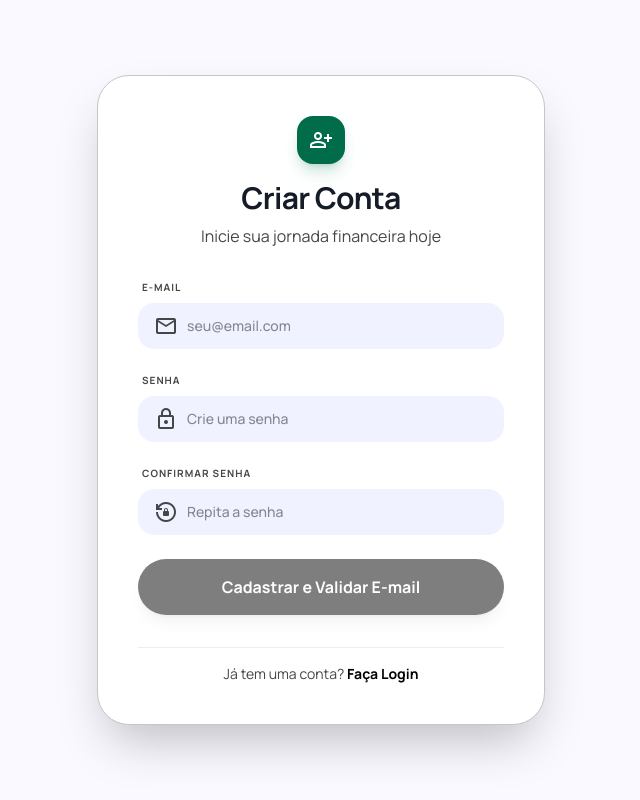
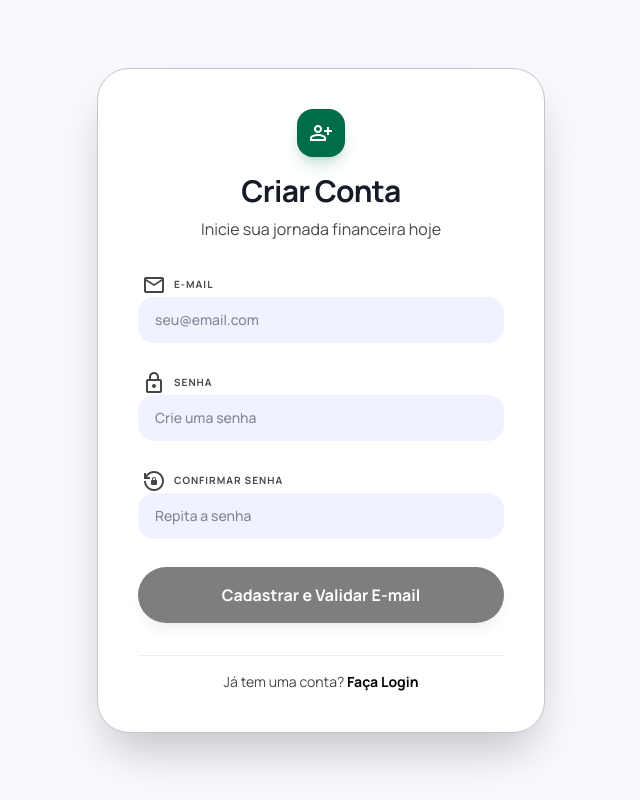
Before and after one commit to raf-henry/Sistema-de-Gerenciamento-de-Pedidos, an Angular app: page /register in a window 1280 px wide. Shown: the whole page, without its empty margins (319-959 px from the left). Built offline with nearby package versions, Linux system fonts and the light colour scheme.

Commit message:
style: movendo icones para fora dos inputs e adicionando margem de 4px

```diff
--- a/src/app/components/configuracoes/configuracoes.html
+++ b/src/app/components/configuracoes/configuracoes.html
@@ -135,17 +135,17 @@
             <form class="space-y-3 flex-1 flex flex-col">
               <div>
                 <label class="block text-sm font-semibold text-on-surface mb-2" for="current-password">Senha Atual</label>
-                <input class="w-full h-12 px-4 rounded-full border border-outline-variant bg-surface focus:border-primary focus:ring-1 focus:ring-primary outline-none transition-colors text-base text-on-surface placeholder-on-surface-variant/50"
+                <input class="w-full h-12 px-4 mb-1 rounded-full border border-outline-variant bg-surface focus:border-primary focus:ring-1 focus:ring-primary outline-none transition-colors text-base text-on-surface placeholder-on-surface-variant/50"
                        id="current-password" placeholder="••••••••" type="password" [(ngModel)]="currentPasswordForPw" name="currentPasswordForPw"/>
               </div>
               <div>
                 <label class="block text-sm font-semibold text-on-surface mb-2" for="new-password">Nova Senha</label>
-                <input class="w-full h-12 px-4 rounded-full border border-outline-variant bg-surface focus:border-primary focus:ring-1 focus:ring-primary outline-none transition-colors text-base text-on-surface placeholder-on-surface-variant/50"
+                <input class="w-full h-12 px-4 mb-1 rounded-full border border-outline-variant bg-surface focus:border-primary focus:ring-1 focus:ring-primary outline-none transition-colors text-base text-on-surface placeholder-on-surface-variant/50"
                        id="new-password" placeholder="Nova senha segura" type="password" [(ngModel)]="newPassword" name="newPassword"/>
               </div>
               <div>
                 <label class="block text-sm font-semibold text-on-surface mb-2" for="confirm-password">Confirmar Nova Senha</label>
-                <input class="w-full h-12 px-4 rounded-full border border-outline-variant bg-surface focus:border-primary focus:ring-1 focus:ring-primary outline-none transition-colors text-base text-on-surface placeholder-on-surface-variant/50"
+                <input class="w-full h-12 px-4 mb-1 rounded-full border border-outline-variant bg-surface focus:border-primary focus:ring-1 focus:ring-primary outline-none transition-colors text-base text-on-surface placeholder-on-surface-variant/50"
                        id="confirm-password" placeholder="Repita a nova senha" type="password" [(ngModel)]="confirmPassword" name="confirmPassword"/>
               </div>
               <div class="mt-auto pt-6">
@@ -185,20 +185,21 @@
               <!-- Added Current Password field for security verification (Required by Backend) -->
               <div>
                 <label class="block text-sm font-semibold text-on-surface mb-2" for="email-current-password">Senha Atual</label>
-                <input class="w-full h-12 px-4 rounded-full border border-outline-variant bg-surface focus:border-primary focus:ring-1 focus:ring-primary outline-none transition-colors text-base text-on-surface placeholder-on-surface-variant/50"
+                <input class="w-full h-12 px-4 mb-1 rounded-full border border-outline-variant bg-surface focus:border-primary focus:ring-1 focus:ring-primary outline-none transition-colors text-base text-on-surface placeholder-on-surface-variant/50"
                        id="email-current-password" placeholder="Confirme sua identidade" type="password" [(ngModel)]="currentPasswordForEmail" name="currentPasswordForEmail"/>
               </div>
 
               <div>
                 <label class="block text-sm font-semibold text-on-surface mb-2" for="new-email">Novo Email</label>
-                <div class="relative">
-                  <input class="w-full h-12 px-4 rounded-full border bg-surface outline-none transition-colors text-base text-on-surface placeholder-on-surface-variant/50 pr-10"
+                <div>
+                  <input class="w-full h-12 px-4 mb-1 rounded-full border bg-surface outline-none transition-colors text-base text-on-surface placeholder-on-surface-variant/50"
                          [ngClass]="emailError() ? 'border-error focus:border-error focus:ring-1 focus:ring-error text-error' : 'border-outline-variant focus:border-primary focus:ring-1 focus:ring-primary'"
                          id="new-email" placeholder="novo@email.com" type="email" [(ngModel)]="newEmail" name="newEmail"
                          (blur)="checkEmailAvailability()"/>
-                  <div class="absolute right-3 top-1/2 -translate-y-1/2 flex items-center">
-                    <span *ngIf="checkingEmail()" class="material-symbols-outlined text-primary text-[20px] animate-spin">progress_activity</span>
-                    <span *ngIf="emailError()" class="material-symbols-outlined text-error text-[20px]">error</span>
+                  <div *ngIf="checkingEmail() || emailError()" class="flex items-center gap-2 mt-1 ml-4 animate-fade-up">
+                    <span *ngIf="checkingEmail()" class="material-symbols-outlined text-primary text-[18px] animate-spin">progress_activity</span>
+                    <span *ngIf="emailError()" class="material-symbols-outlined text-error text-[18px]">error</span>
+                    <span *ngIf="checkingEmail()" class="text-xs text-primary font-medium">Verificando disponibilidade...</span>
                   </div>
                 </div>
                 <p *ngIf="emailError()" class="text-xs text-error mt-1.5 font-medium ml-2">{{ emailError() }}</p>
@@ -206,7 +207,7 @@
 
               <div>
                 <label class="block text-sm font-semibold text-on-surface mb-2" for="confirm-email">Confirmar Novo Email</label>
-                <input class="w-full h-12 px-4 rounded-full border border-outline-variant bg-surface focus:border-primary focus:ring-1 focus:ring-primary outline-none transition-colors text-base text-on-surface placeholder-on-surface-variant/50"
+                <input class="w-full h-12 px-4 mb-1 rounded-full border border-outline-variant bg-surface focus:border-primary focus:ring-1 focus:ring-primary outline-none transition-colors text-base text-on-surface placeholder-on-surface-variant/50"
                        id="confirm-email" placeholder="Repita o novo email" type="email" [(ngModel)]="confirmEmail" name="confirmEmail"/>
               </div>
 
--- a/src/app/components/register/register.html
+++ b/src/app/components/register/register.html
@@ -21,35 +21,35 @@
 
     <!-- Main Form -->
     <form (ngSubmit)="sendCode()" #registerForm="ngForm" class="space-y-6">
-      <div class="space-y-2">
-        <label for="email" class="block text-[10px] font-bold uppercase tracking-widest text-on-surface-variant ml-1">E-mail</label>
-        <div class="relative">
-          <span class="material-symbols-outlined absolute left-4 top-1/2 -translate-y-1/2 text-on-surface-variant text-xl">mail</span>
+        <div class="flex flex-col gap-1.5">
+          <div class="flex items-center gap-2 text-on-surface-variant ml-1">
+            <span class="material-symbols-outlined text-lg">mail</span>
+            <span class="text-[10px] font-bold uppercase tracking-widest">E-mail</span>
+          </div>
           <input type="email" id="email" name="email" [(ngModel)]="registerData.email"
-            class="w-full pl-12 pr-4 py-3 bg-surface-container-low border border-transparent focus:border-primary rounded-2xl outline-none transition-all text-sm font-medium"
+            class="w-full px-4 py-3 mb-1 bg-surface-container-low border border-transparent focus:border-primary rounded-2xl outline-none transition-all text-sm font-medium"
             placeholder="seu@email.com" required email [disabled]="isLoading()">
         </div>
-      </div>
 
-      <div class="space-y-2">
-        <label for="password" class="block text-[10px] font-bold uppercase tracking-widest text-on-surface-variant ml-1">Senha</label>
-        <div class="relative">
-          <span class="material-symbols-outlined absolute left-4 top-1/2 -translate-y-1/2 text-on-surface-variant text-xl">lock</span>
+        <div class="flex flex-col gap-1.5">
+          <div class="flex items-center gap-2 text-on-surface-variant ml-1">
+            <span class="material-symbols-outlined text-lg">lock</span>
+            <span class="text-[10px] font-bold uppercase tracking-widest">Senha</span>
+          </div>
           <input type="password" id="password" name="password" [(ngModel)]="registerData.password"
-            class="w-full pl-12 pr-4 py-3 bg-surface-container-low border border-transparent focus:border-primary rounded-2xl outline-none transition-all text-sm font-medium"
+            class="w-full px-4 py-3 mb-1 bg-surface-container-low border border-transparent focus:border-primary rounded-2xl outline-none transition-all text-sm font-medium"
             placeholder="Crie uma senha" required [disabled]="isLoading()">
         </div>
-      </div>
 
-      <div class="space-y-2">
-        <label for="confirmPassword" class="block text-[10px] font-bold uppercase tracking-widest text-on-surface-variant ml-1">Confirmar Senha</label>
-        <div class="relative">
-          <span class="material-symbols-outlined absolute left-4 top-1/2 -translate-y-1/2 text-on-surface-variant text-xl">lock_reset</span>
+        <div class="flex flex-col gap-1.5">
+          <div class="flex items-center gap-2 text-on-surface-variant ml-1">
+            <span class="material-symbols-outlined text-lg">lock_reset</span>
+            <span class="text-[10px] font-bold uppercase tracking-widest">Confirmar Senha</span>
+          </div>
           <input type="password" id="confirmPassword" name="confirmPassword" [(ngModel)]="registerData.confirmPassword"
-            class="w-full pl-12 pr-4 py-3 bg-surface-container-low border border-transparent focus:border-primary rounded-2xl outline-none transition-all text-sm font-medium"
+            class="w-full px-4 py-3 mb-1 bg-surface-container-low border border-transparent focus:border-primary rounded-2xl outline-none transition-all text-sm font-medium"
             placeholder="Repita a senha" required [disabled]="isLoading()">
         </div>
-      </div>
 
       <button type="submit" [disabled]="!registerForm.valid || isLoading()"
         class="w-full py-4 bg-primary text-on-primary rounded-full font-bold shadow-lg hover:bg-primary/90 transition-all active:scale-95 disabled:opacity-50 flex justify-center items-center gap-2">
@@ -105,13 +105,14 @@
         }
 
         <form (ngSubmit)="onSubmit()" #modalForm="ngForm" class="space-y-6">
-          <div class="space-y-2">
-            <div class="relative">
-              <span class="material-symbols-outlined absolute left-4 top-1/2 -translate-y-1/2 text-on-surface-variant text-xl">pin</span>
-              <input type="text" id="modalCode" name="modalCode" [(ngModel)]="registerData.code"
-                class="w-full pl-12 pr-4 py-4 bg-surface-container-low border-2 border-transparent focus:border-primary rounded-2xl outline-none transition-all text-2xl font-bold tracking-[0.5em] text-center"
-                placeholder="000000" maxlength="6" required [disabled]="isLoading()" autofocus>
+          <div class="flex flex-col gap-1.5">
+            <div class="flex items-center gap-2 text-on-surface-variant ml-1">
+              <span class="material-symbols-outlined text-lg">pin</span>
+              <span class="text-[10px] font-bold uppercase tracking-widest">Código de Verificação</span>
             </div>
+            <input type="text" id="modalCode" name="modalCode" [(ngModel)]="registerData.code"
+              class="w-full px-4 py-4 mb-1 bg-surface-container-low border-2 border-transparent focus:border-primary rounded-2xl outline-none transition-all text-2xl font-bold tracking-[0.5em] text-center"
+              placeholder="000000" maxlength="6" required [disabled]="isLoading()" autofocus>
           </div>
 
           <button type="submit" [disabled]="!modalForm.valid || isLoading()"
```
